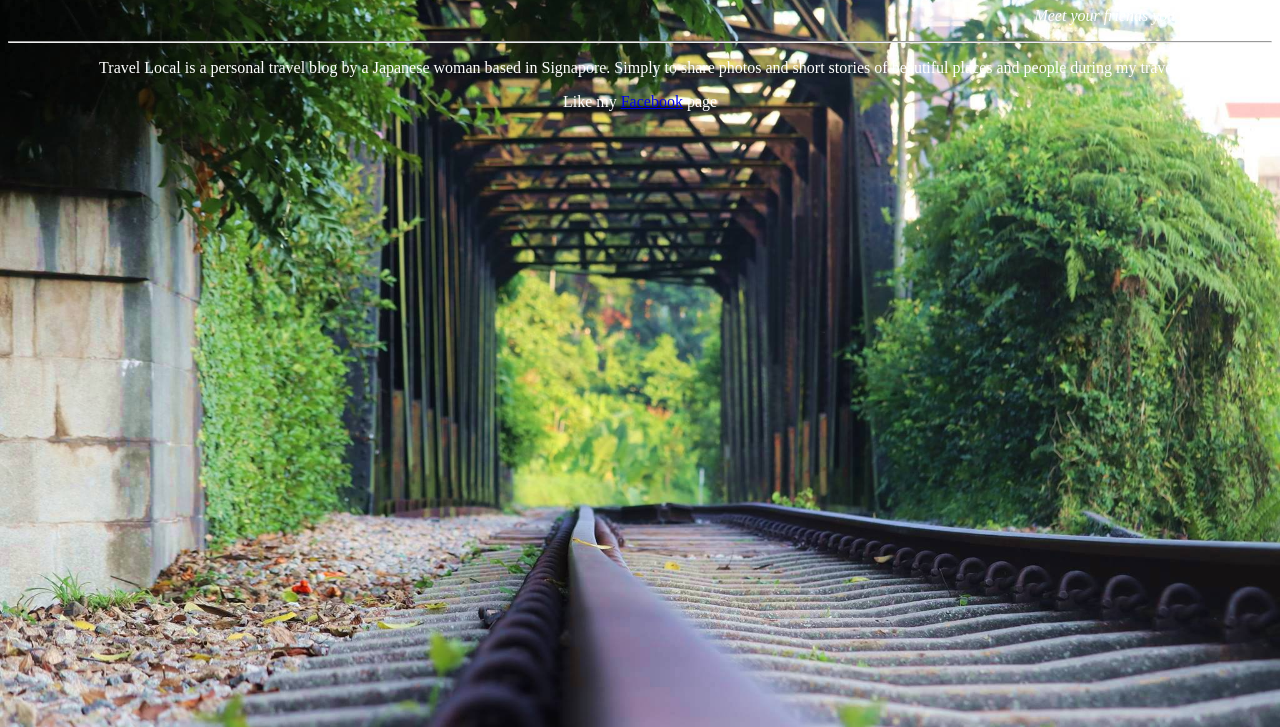
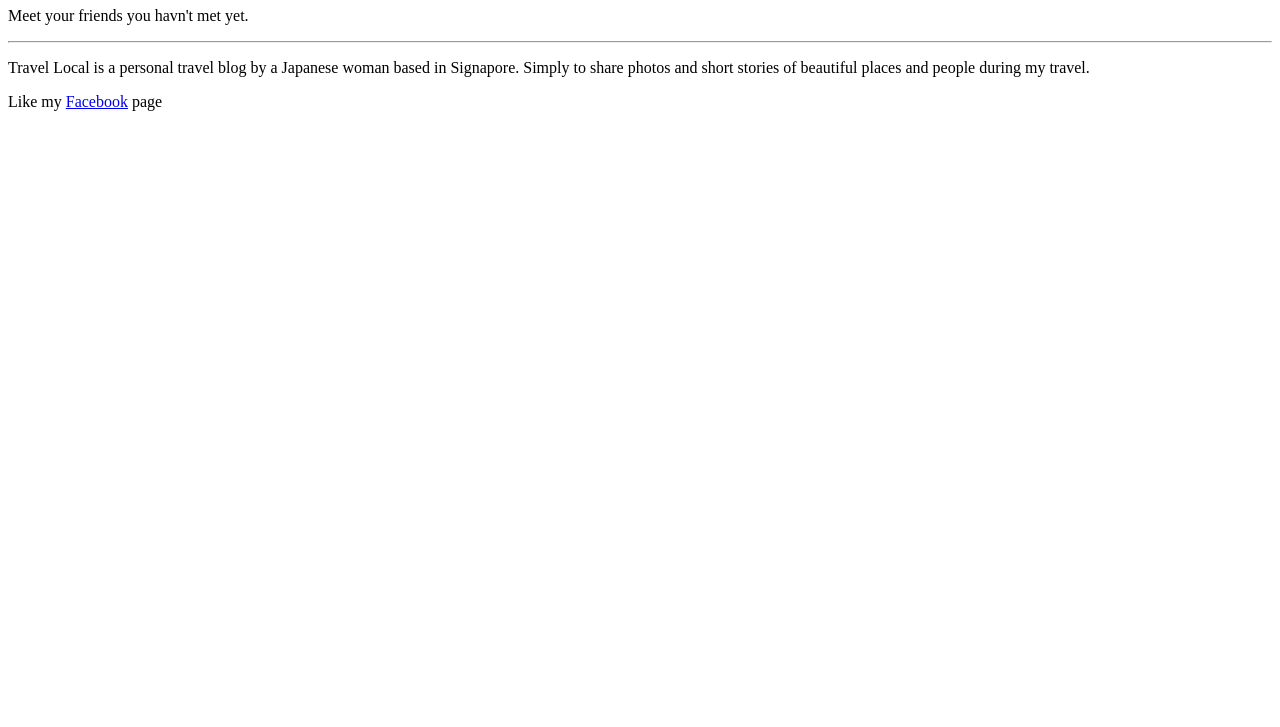
Before and after one commit to KazMas/KazMas.github.io, a plain HTML site: page unit_3/index.html in a window 1280 px wide. Shown: the part 73-800 px from the top of the page. Drawn offline with Linux system fonts and the light colour scheme; files whose address does not match are found by name.

Commit message:
delete link

```diff
--- a/unit_3/index.html
+++ b/unit_3/index.html
@@ -1,7 +1,6 @@
 <!DOCTYPE html>
 <html>
 <head>
-<link rel="stylesheet" type="text/css" href="css/style.css">
 <title>Travel Local</title>
 </head>
 <body>
```
